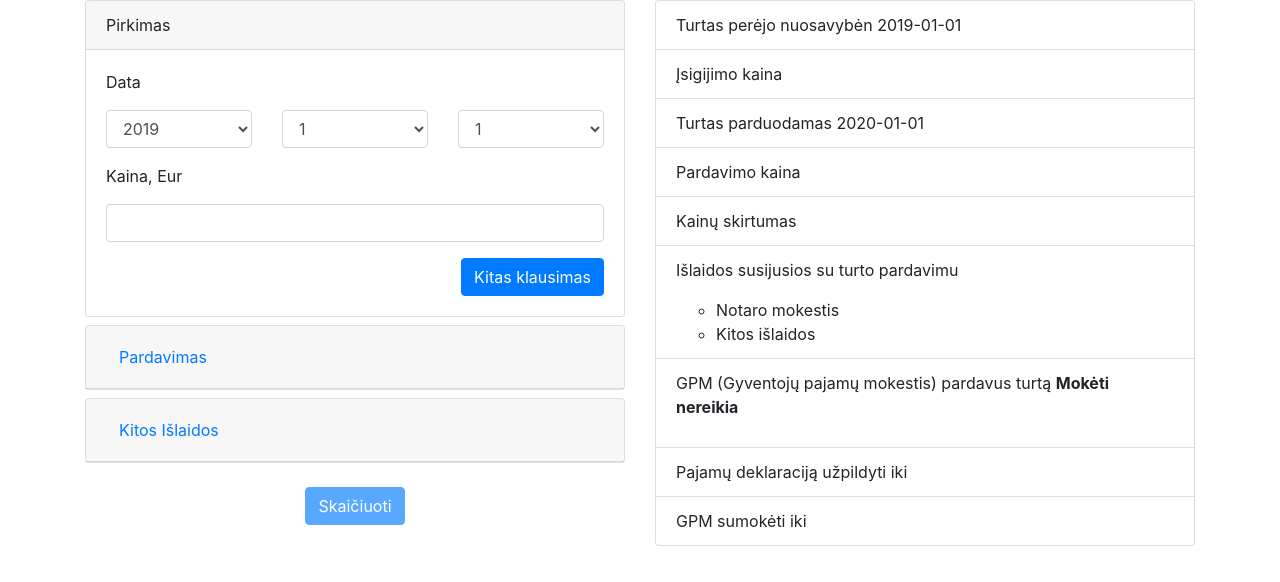
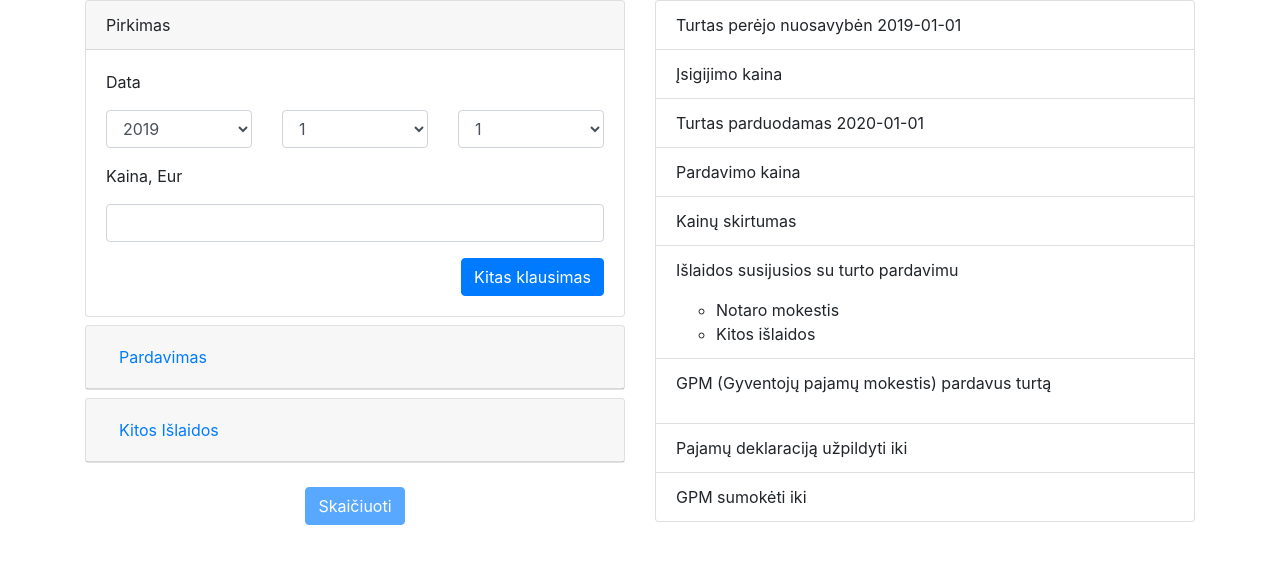
Before and after one commit to horolug/nt-duk, a React (Create React App) app: page / in a window 1280 px wide. Shown: the top 582 px of the page. Built offline with nearby package versions, Linux system fonts and the light colour scheme.

Commit message:
Catching NaN label in summary when improper value was entered

```diff
--- a/src/Components/Helpers/helpers.js
+++ b/src/Components/Helpers/helpers.js
@@ -99,7 +99,7 @@ const helpers = {
     return cardFilled;
   },
   validPrice( price ){
-    const formattedPrice =  Number.parseFloat(price).toFixed(2);
+    const formattedPrice = Number.parseFloat(price).toFixed(2);
     return Number.parseFloat(formattedPrice);
   }
 }
--- a/src/Components/Summary/summary.js
+++ b/src/Components/Summary/summary.js
@@ -18,9 +18,14 @@ class Summary extends React.Component {
 
   priceSuffix( price ){
     const suffix = ' Eur';
+    if ( isNaN(price) ){
+      return '';
+    }
+
     if ( typeof price === 'string' || price === ''){
       return price;
     }
+
     return price + suffix;
   }
 
```
